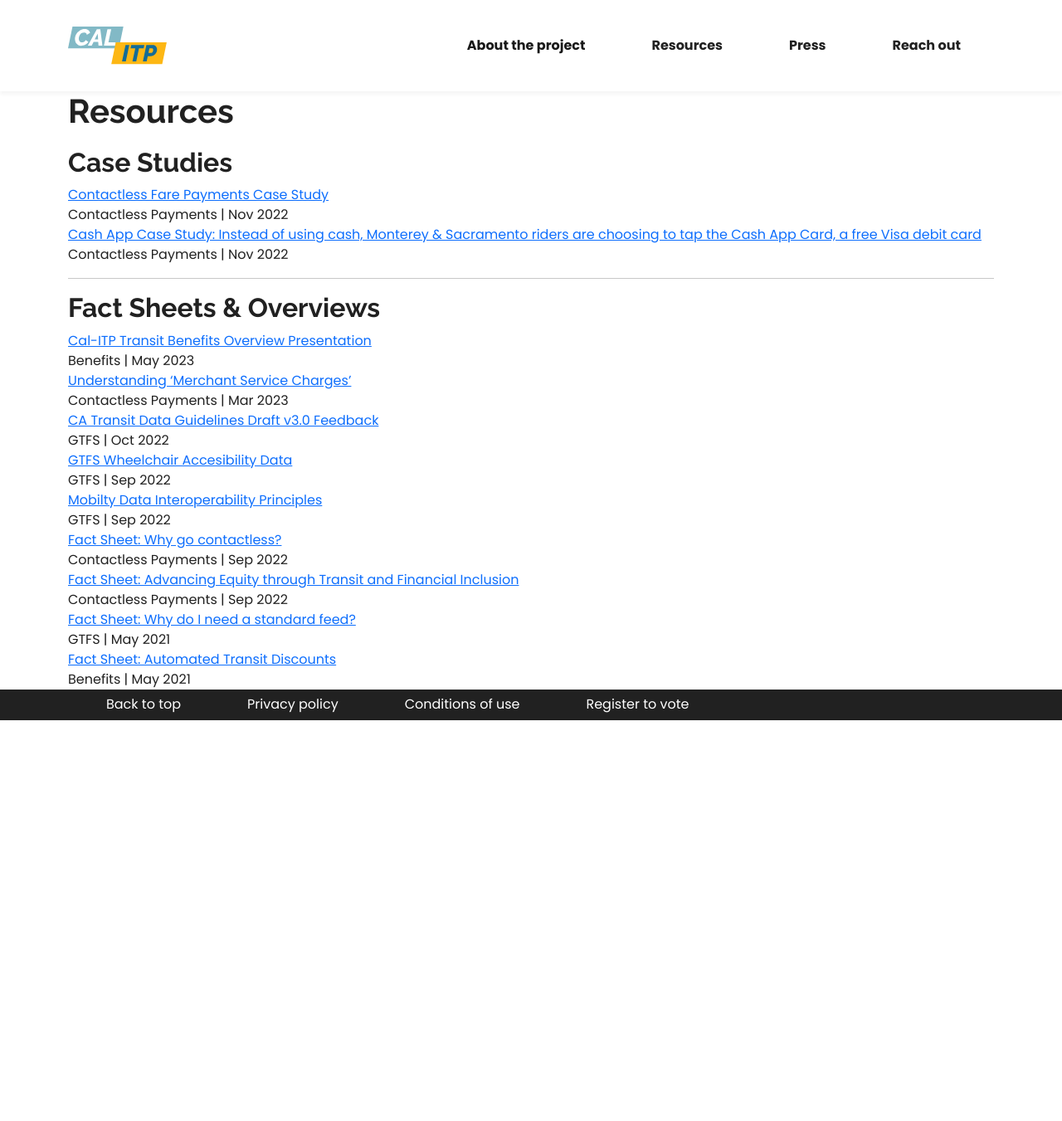
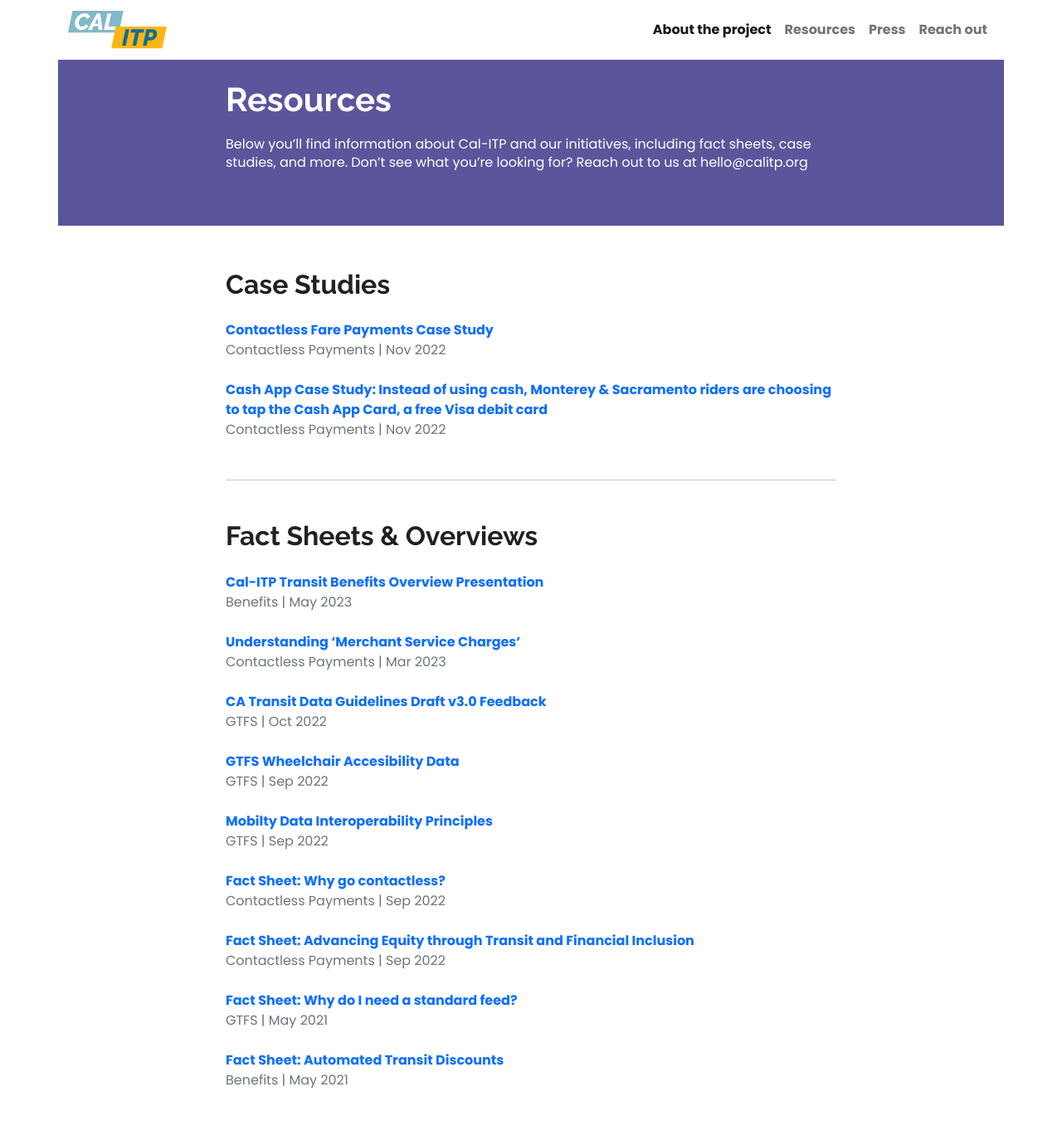
Before and after one commit to cal-itp/calitp.org, a Jekyll site: the page built from src/resources.html, in a window 1280 px wide and 1400 px high. Shown: the top 1351 px of the window at 83% size. Built offline with Jekyll 4.4.1, drawn with Linux system fonts in a browser that asks for light colours.

Commit message:
feat: css for resources, press page, minus filters

```diff
--- a/src/resources.html
+++ b/src/resources.html
@@ -3,31 +3,40 @@
 permalink: /resources
 ---
 
-<h1>Resources</h1>
+<div class="row justify-content-center mt-5 mb-1" style="background-color: #5B559C">
+  <div class="col-lg-8 col-md-8 py-5">
+    <h1 class="text-white">Resources</h1>
+    <p class="text-white">Below you’ll find information about Cal-ITP and our initiatives, including fact sheets, case studies, and more. Don’t see what you’re looking for? Reach out to us at hello@calitp.org</p>
+  </div>
+</div>
 
-<section id="resources">
+<section class="row justify-content-center" id="resources">
+  <div class="col-lg-8 col-md-8 mb-5 pb-5">
     {% comment %} Jekyll sorts by the date field in ascending order by default {% endcomment %}
     {% assign all_resources = site.resources | reverse %}
     {% comment %} one more reverse when creating the groups to order ascending by name {% endcomment %}
     {% assign groups = all_resources | group_by: "category" | reverse %}
 
     {% for group in groups %}
-    <h2>{{ group.name }}</h2>
+      <h2 class="mb-4 mt-5">{{ group.name }}</h2>
       {% for item in group.items %}
         {% assign url = item.asset %}
         {% unless url contains "https://" %}
           {% assign url = "/assets/" | append: url %}
         {% endunless %}
-      <article class="resource">
-        <a href="{{ url }}" target="_blank">{{ item.title }}</a>
+        <article class="d-block mb-4">
+          <a
+            class="fw-bold text-decoration-none"
+            href="{{ url }}"
+            target="_blank">{{ item.title }}</a>
           <br/>
-        <span class="tags">{{ item.tags | join: ", " }}</span>
-        |
-        {% include date.html date=item.date format = "%b %Y" %}
+          <span class="text-muted font-poppins fs-7">{{ item.tags | join: ", " }} |
+            {% include date.html date=item.date format = "%b %Y" %}</span>
         </article>
       {% endfor %}
       {% unless forloop.last %}
-      <hr/>
+        <hr class="mt-5" />
       {% endunless %}
     {% endfor %}
+  </div>
 </section>
--- a/src/stylesheets/main.css
+++ b/src/stylesheets/main.css
@@ -43,6 +43,13 @@
   margin-bottom: 19px;
 }
 
+<<<<<<< HEAD
+=======
+h2 {
+  font-size: 32px;
+}
+
+>>>>>>> 6ab9e62 (feat: css for resources, press page, minus filters)
 h3 {
   font-size: 24px;
 }
@@ -60,6 +67,7 @@
   line-height: 140%;
 }
 
+<<<<<<< HEAD
 .small-caps {
   text-transform: uppercase;
   line-height: 140%;
@@ -70,6 +78,14 @@
   font-family: var(--bs-font-sans-serif);
   border: 1.5px solid var(--bs-white);
   background-color: rgba(33, 33, 33, 0.2);
+=======
+.fs-7 {
+  font-size: 14px;
+}
+
+.font-poppins {
+  font-family: "Poppins", sans-serif;
+>>>>>>> 8ddf8a1 (feat: css for resources, press page, minus filters)
 }
 
 main.container {
```
Also changed, not shown: src/press.html (+16 -7 lines). Lines whose indentation alone changed are shown as unchanged.
